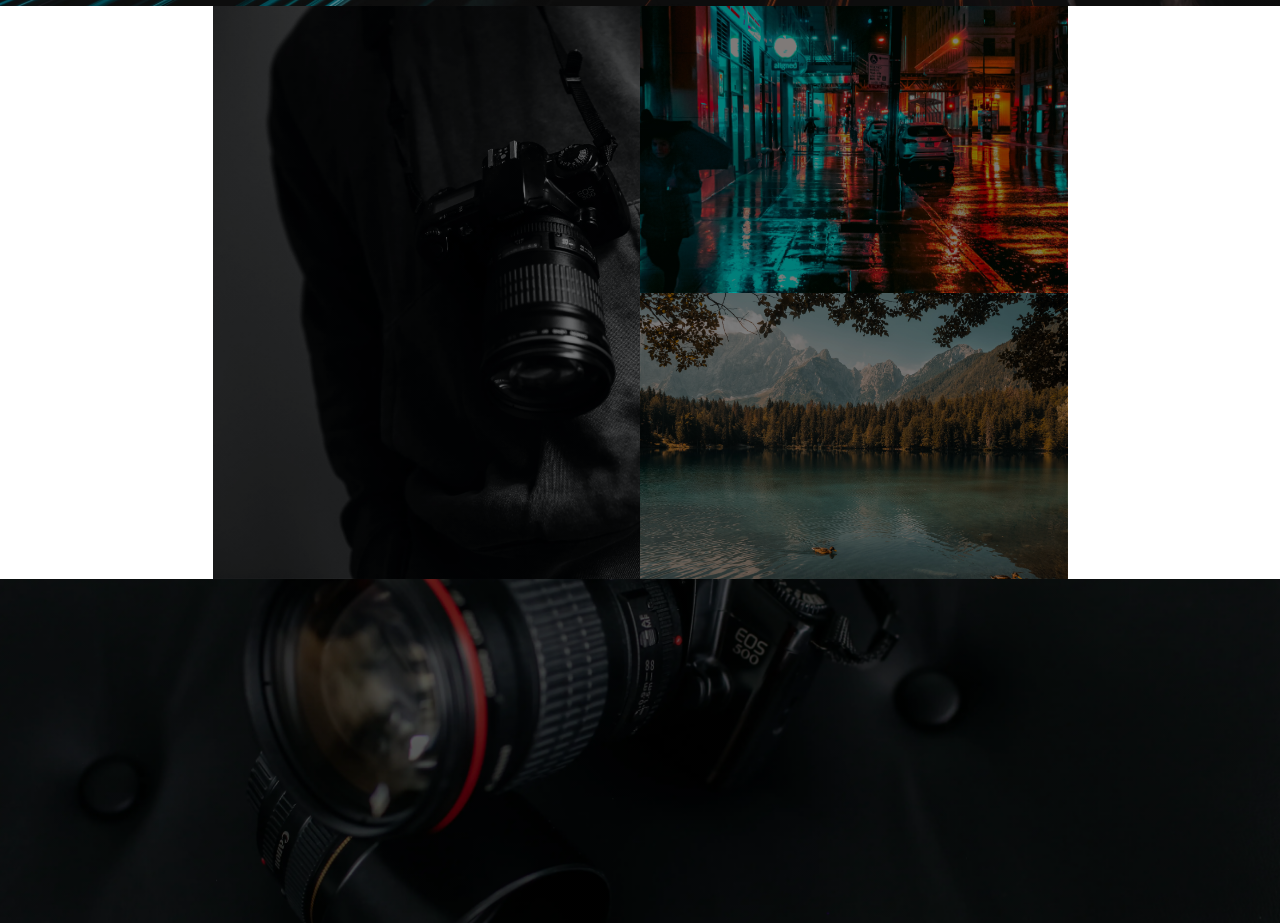
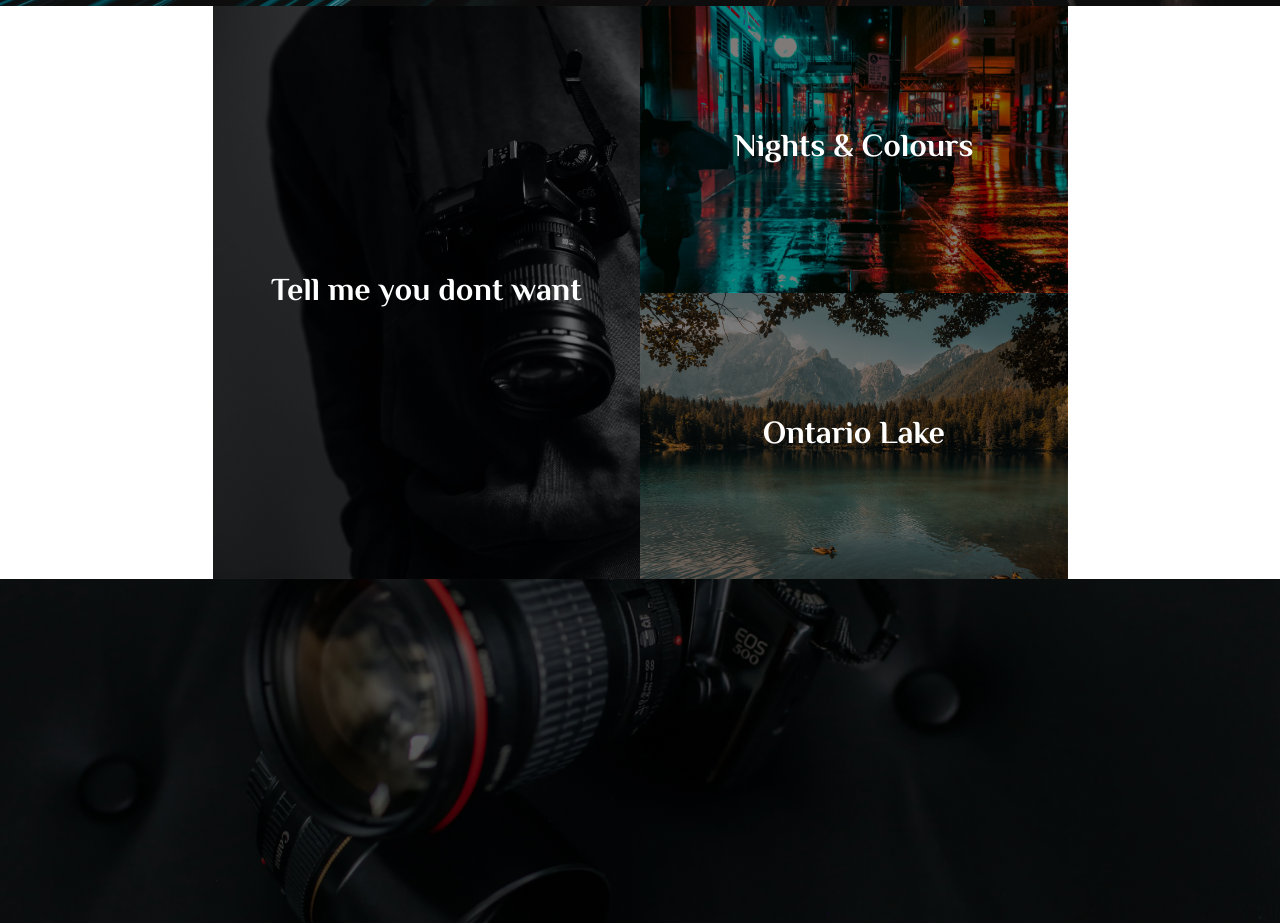
Before and after one commit to JCciasico/Photographer-Website-Design, a Vue app: page / in a window 1280 px wide. Shown: the part 2540-3463 px from the top of the page. Built offline with nearby package versions, Linux system fonts and the light colour scheme; what vue-scroll-reveal would draw is missing.

Commit message:
refactor: removed AOS in project section

```diff
--- a/src/components/ProjectSection.vue
+++ b/src/components/ProjectSection.vue
@@ -5,15 +5,15 @@
             <div class="col-lg-9 col-md-9 col-sm-12">
                 <div class="row">
                     <div class="col-lg-6 col-md-12 img-1">
-                        <h2 data-aos="zoom-in">Tell me you dont want</h2>
+                        <h2>Tell me you dont want</h2>
                     </div>
                     <div class="col-lg-6 col-md-12">
                         <div class="row">
                             <div class="col-12 img-2">
-                                <h2 data-aos="zoom-in">Nights & Colours</h2>
+                                <h2>Nights & Colours</h2>
                             </div>
                             <div class="col-12 img-3">
-                                <h2 data-aos="zoom-in">Ontario Lake</h2>
+                                <h2>Ontario Lake</h2>
                             </div>
                         </div>
                     </div>
```
